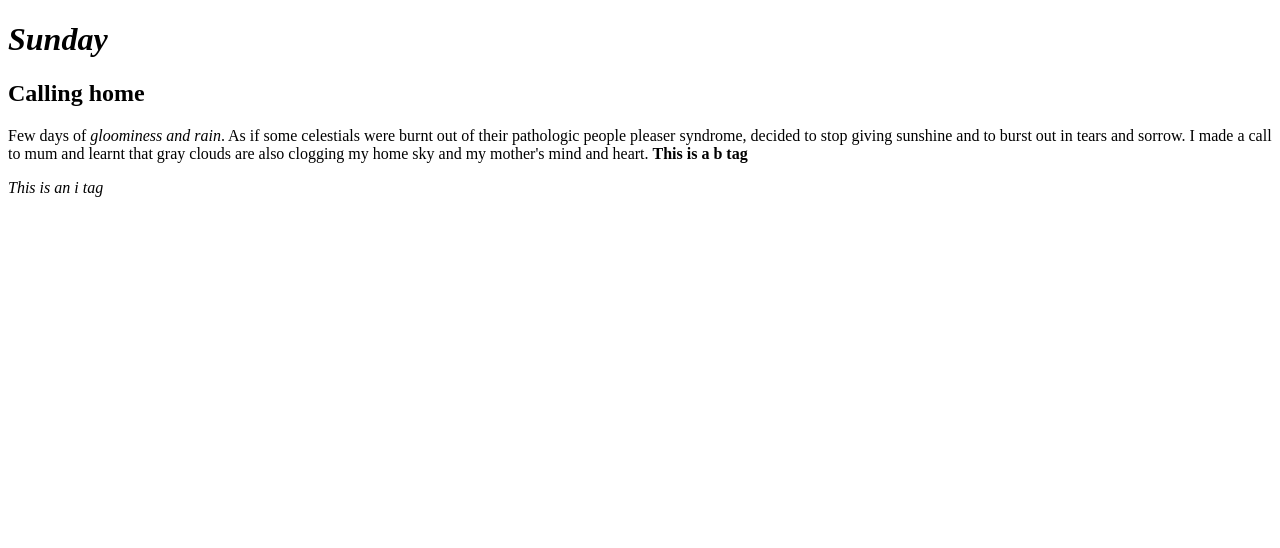
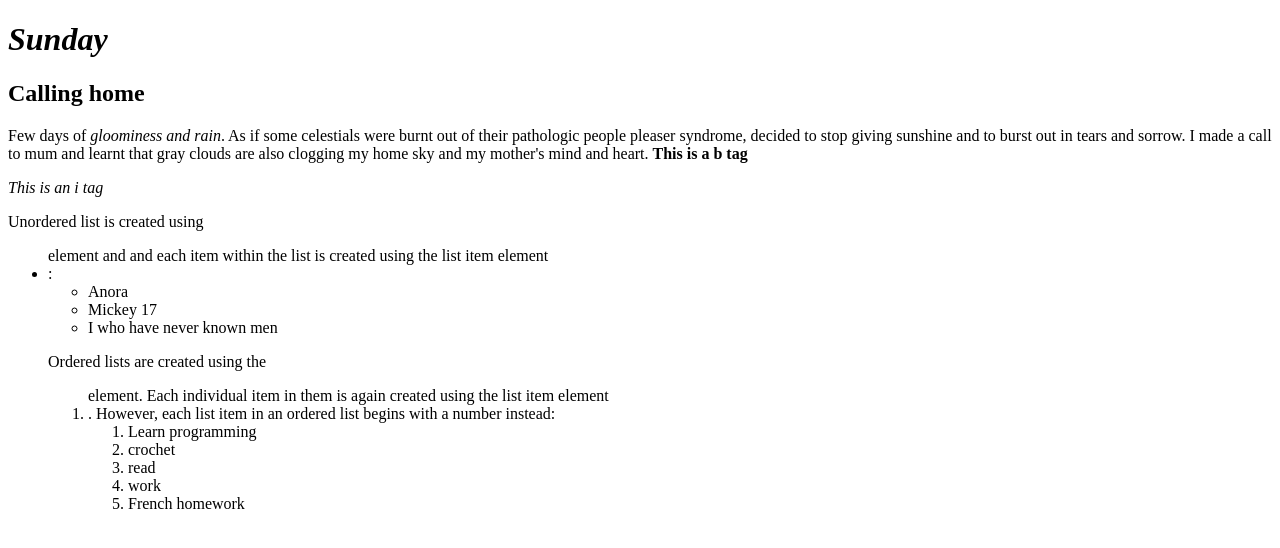
Before and after one commit to orangecat-dot/git_test_m4, a plain HTML site: page html-boilerplate/index.html in a window 1280 px wide. Drawn offline with Linux system fonts and the light colour scheme.

Commit message:
Creating files

```diff
--- a/html-boilerplate/index.html
+++ b/html-boilerplate/index.html
@@ -15,5 +15,21 @@
 
         <!-- I am a comment -->
          <!-- New comment : Cmd + /-->
+          <p>Unordered list is created using <ul> element and and each item within the list is created using the list item element <li>:
+            <ul>
+                <li>Anora</li>
+                <li>Mickey 17</li>
+                <li>I who have never known men</li>
+            </ul>
+          <p>Ordered lists are created using the <ol> element. Each individual item in them is again created using the list item element <li>. However, each list item in an ordered list begins with a number instead:
+            <ol>
+                <li>Learn programming</li>
+                <li>crochet</li>
+                <li>read</li>
+                <li>work</li>
+                <li>French homework</li>
+            </ol>
+          </p>
+          </p>
     </body>
 </html>
```
Also changed, not shown: html-boilerplate/odin-links-and-images/index.html (added), javascrpt/index.html (added), javascrpt/one.js (added).
